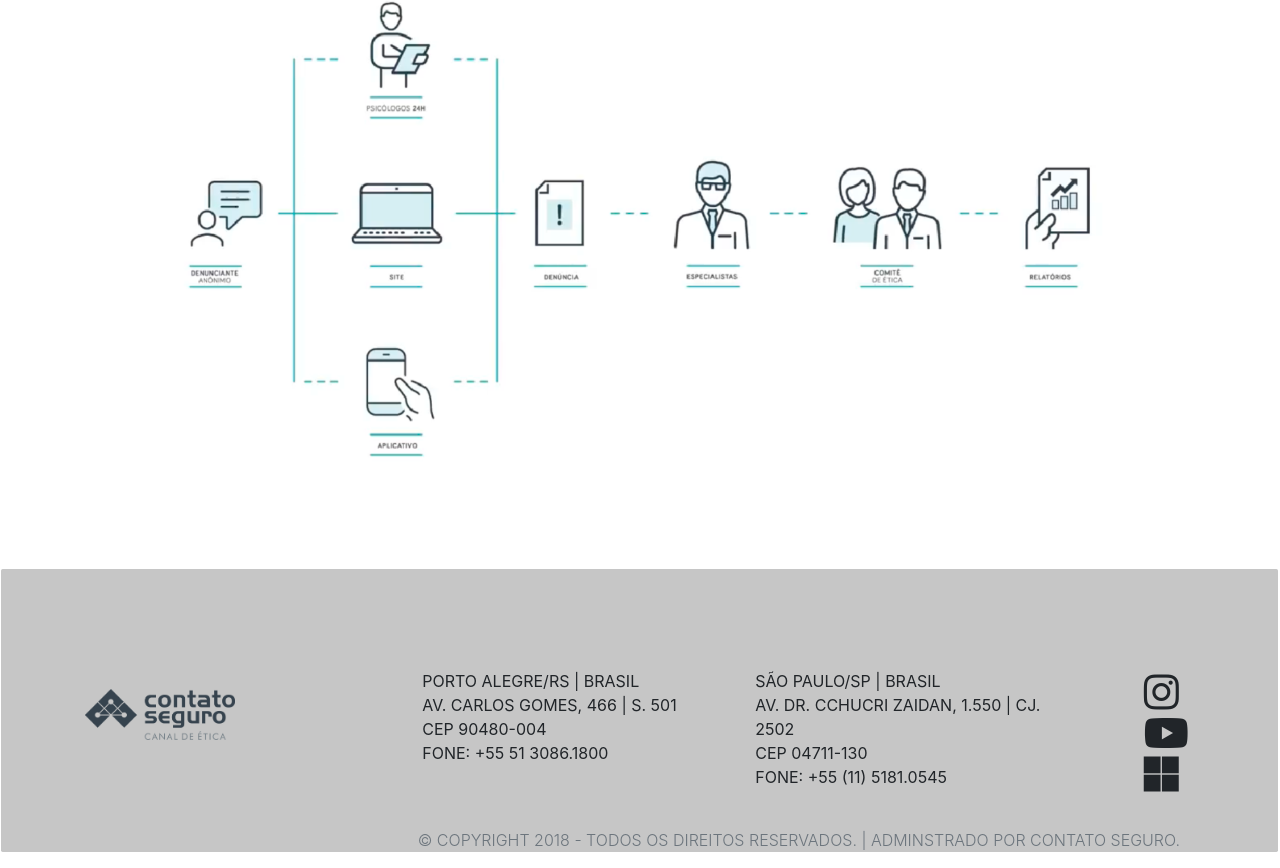
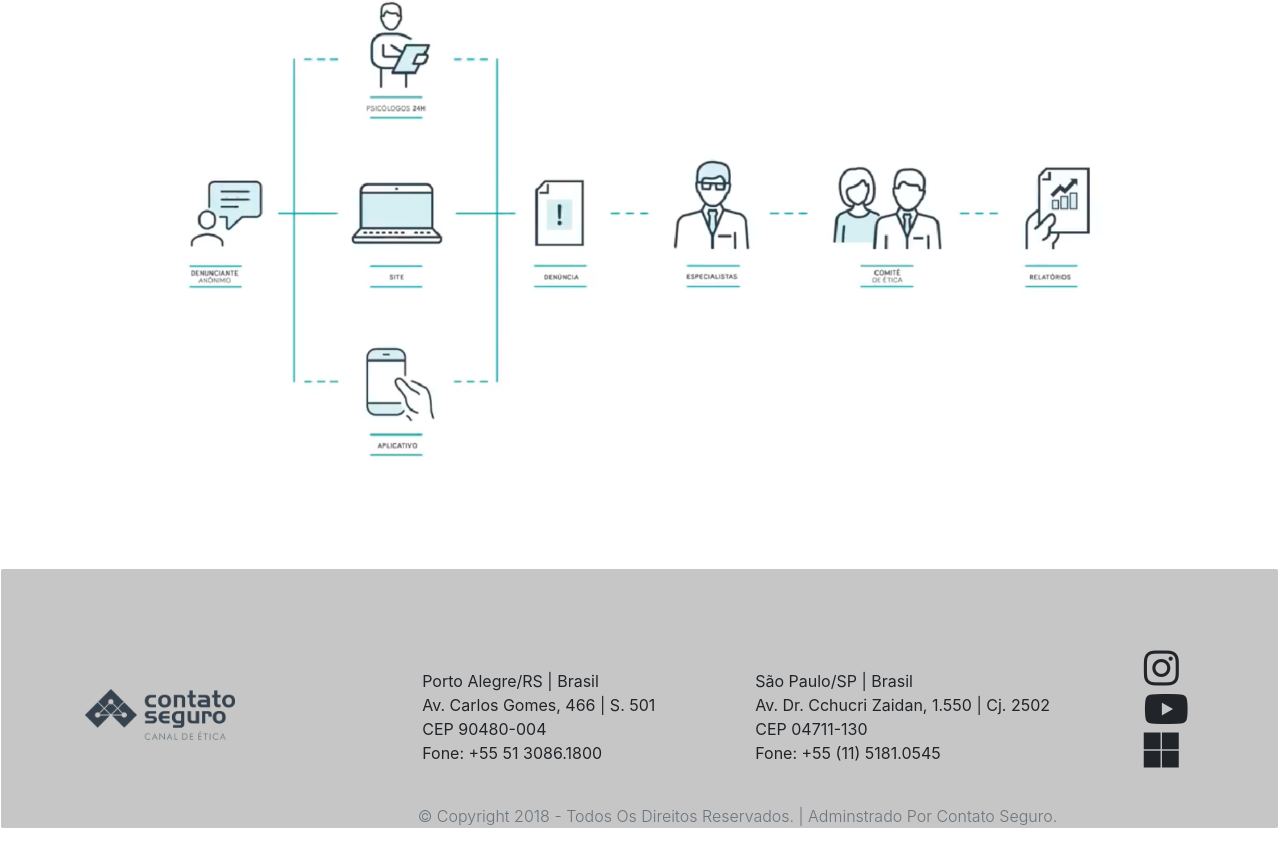
Before and after one commit to Joao-b4/interview-logic, a plain HTML site: page contatoSeguro/index.html in a window 1280 px wide. Shown: the part 1388-2256 px from the top of the page. After the commit the page ends 2232 px from the top, so only its background shows below. Drawn offline with nearby package versions, Linux system fonts and the light colour scheme.

Commit message:
Update index.html

```diff
--- a/contatoSeguro/index.html
+++ b/contatoSeguro/index.html
@@ -95,7 +95,7 @@
     <!-- Fim Tag section -->
 
     <!-- Inicio Tag footer-->
-    <footer class="">
+    <footer class="text-capitalize">
         <div class="container">
 
             <div class="sFooter">
```
